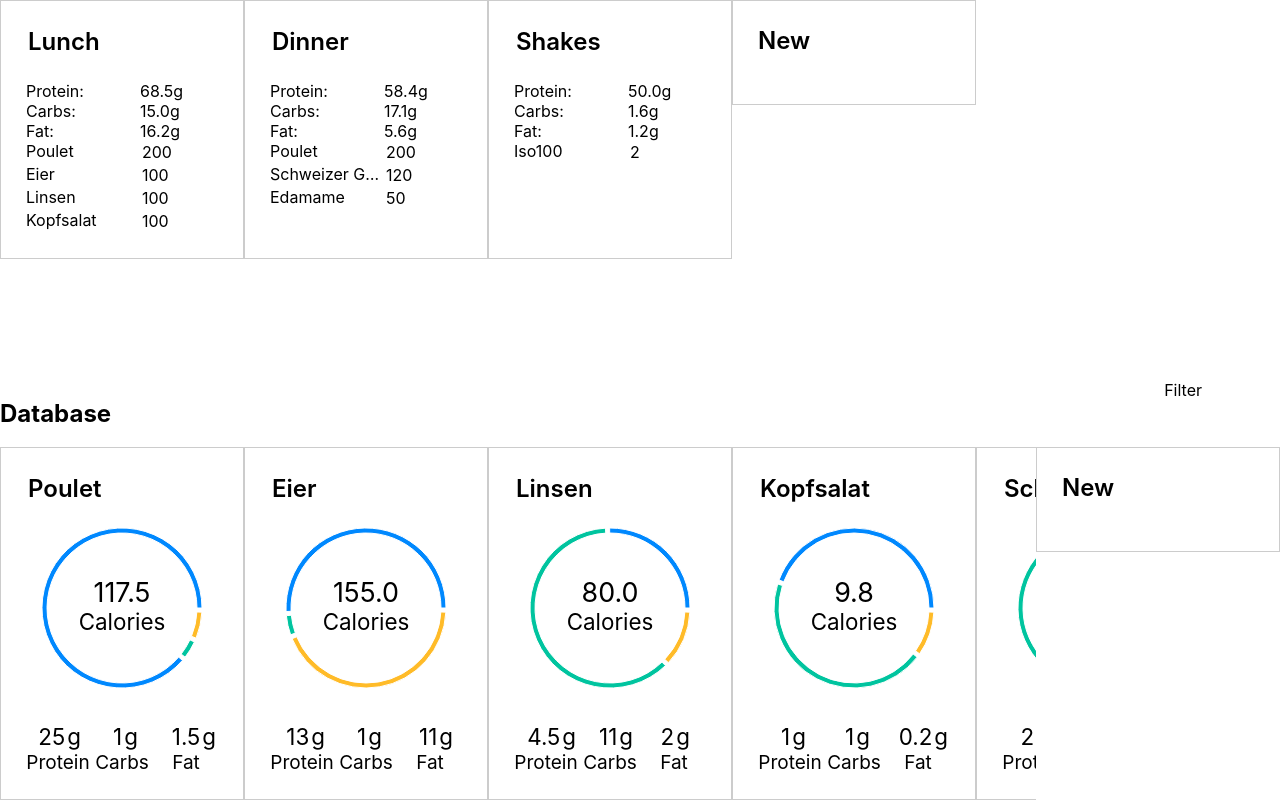
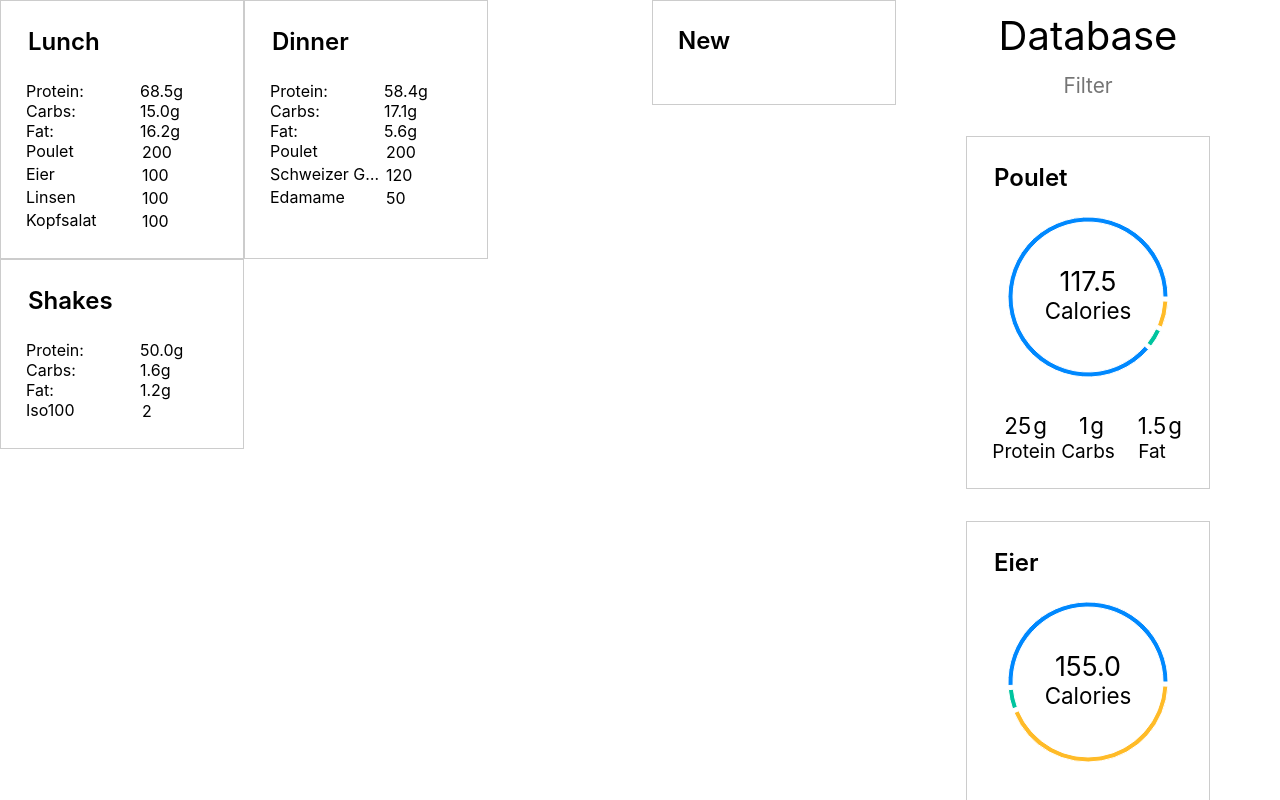
Before and after one commit to nanexo/MealPlanner, a React (Create React App) app: page / in a window 1280 px wide. Built offline with nearby package versions, Linux system fonts and the light colour scheme.

Commit message:
relayout FoodDatabase

```diff
--- a/src/App.js
+++ b/src/App.js
@@ -8,7 +8,7 @@ function App() {
 	return (
 		<DockContainer
 			center={<MealContainer />}
-			bottom={<FoodDatabase />}
+			right={<FoodDatabase />}
 		/>
 	);
 }
--- a/src/CalorieDisplay.js
+++ b/src/CalorieDisplay.js
@@ -7,11 +7,11 @@ import './CalorieDisplay.css';
 
 
 function CalorieDisplay(props) {
-	const cals = props.food.protein * 4 + props.food.carbs * 4 + props.food.fat * 9;
+	const cals = props.data.protein * 4 + props.data.carbs * 4 + props.data.fat * 9;
 	const data = [
-		{group: 'Protein', value: props.food.protein},
-		{group: 'Carbs', value: props.food.carbs},
-		{group: 'Fat', value: props.food.fat}
+		{group: 'Protein', value: props.data.protein},
+		{group: 'Carbs', value: props.data.carbs},
+		{group: 'Fat', value: props.data.fat}
 	];
 	const colors = ['#0088FE', '#00C49F', '#FFBB28'];
 
--- a/src/FoodCard.js
+++ b/src/FoodCard.js
@@ -9,7 +9,7 @@ function FoodCard(props) {
 
 	return (
 		<div className="food-card-wrapper">
-			<div className="food-card-cals-display"><CalorieDisplay food={props.food} size={160} /></div>
+			<div className="food-card-cals-display"><CalorieDisplay data={props.food} size={160} /></div>
 			<div className="food-card-protein-input">
 				<Entry field="protein" value={props.food.protein} appearance="foodentry" autoWidth={true} onValueChanged={onMacroChanged} />
 				<span>g</span>
--- /dev/null
+++ b/src/FoodDatabase.css
@@ -0,0 +1,32 @@
+.food-database {
+	display: grid;
+	width: 30vw;
+	grid-template-rows: [database-title] auto [database-filter] auto [database-list] 1fr;
+	height: 100vh;
+}
+
+.food-database-list {
+	display: grid;
+	grid-row: database-list;
+	grid-gap: 2em;
+	overflow: auto;
+	justify-items: center;
+}
+
+.food-database-title {
+	grid-row: database-title;
+	font-size: 2.5em;
+	line-height: 1.8em;
+	justify-self: center;
+}
+
+.food-database-filter {
+	grid-row: database-filter;
+	font-size: 1.3em;
+	margin-bottom: 1.8em;
+}
+
+.food-database-filter > * {
+	width: 99%;
+	text-align: center;
+}
--- a/src/FoodDatabase.js
+++ b/src/FoodDatabase.js
@@ -1,17 +1,15 @@
 import React from 'react';
 import { mealStore } from './MealStore';
-import HorizontalContainer from './layout/HorizontalContainer';
-import DockContainer from './layout/DockContainer';
 import Card from './Card';
 import FoodCard from './FoodCard';
 import Entry from './Entry';
+import './FoodDatabase.css';
 
 class FoodDatabase extends React.Component {
 	constructor(props) {
 		super(props);
 
 		this.state = {foods: mealStore.getFoods(), filterText: ''};
-		this.trackedData = ['title', 'protein', 'carbs', 'fat', 'amount'];
 
 		this.onUpdate = this.onUpdate.bind(this);
 	}
@@ -39,26 +37,17 @@ class FoodDatabase extends React.Component {
 			const onHeaderChanged = (field, value) => mealStore.updateFood(food.id, 'title', value);
 			return <Card key={food.id} title={food.title} editableTitle={true} onHeaderChanged={onHeaderChanged}><FoodCard food={food} /></Card>
 		});
-		const centerContent = <HorizontalContainer>{cards}</HorizontalContainer>;
 
 		const onFilterValueChanged = (field, value) => this.setState({filterText: value});
 
-		const onNewHandler = () => mealStore.addFood();
-		const newCard = <Card title="New" onClickHandler={onNewHandler} />
-
-		const topContent = (
-			<DockContainer
-				center={<h2>Database</h2>}
-				right={<Entry label="Filter" onValueChanged={onFilterValueChanged} />}
-				/>
-		);
-
 		return (
-			<DockContainer
-				top={topContent}
-				left={centerContent}
-				center={newCard}
-				/>
+			<div className="food-database">
+				<div className="food-database-title">Database</div>
+				<div className="food-database-filter"><Entry placeholder="Filter" value={this.state.filterText} onValueChanged={onFilterValueChanged} /></div>
+				<div className="food-database-list">
+					{cards}
+				</div>
+			</div>
 		);
 	}
 
```
